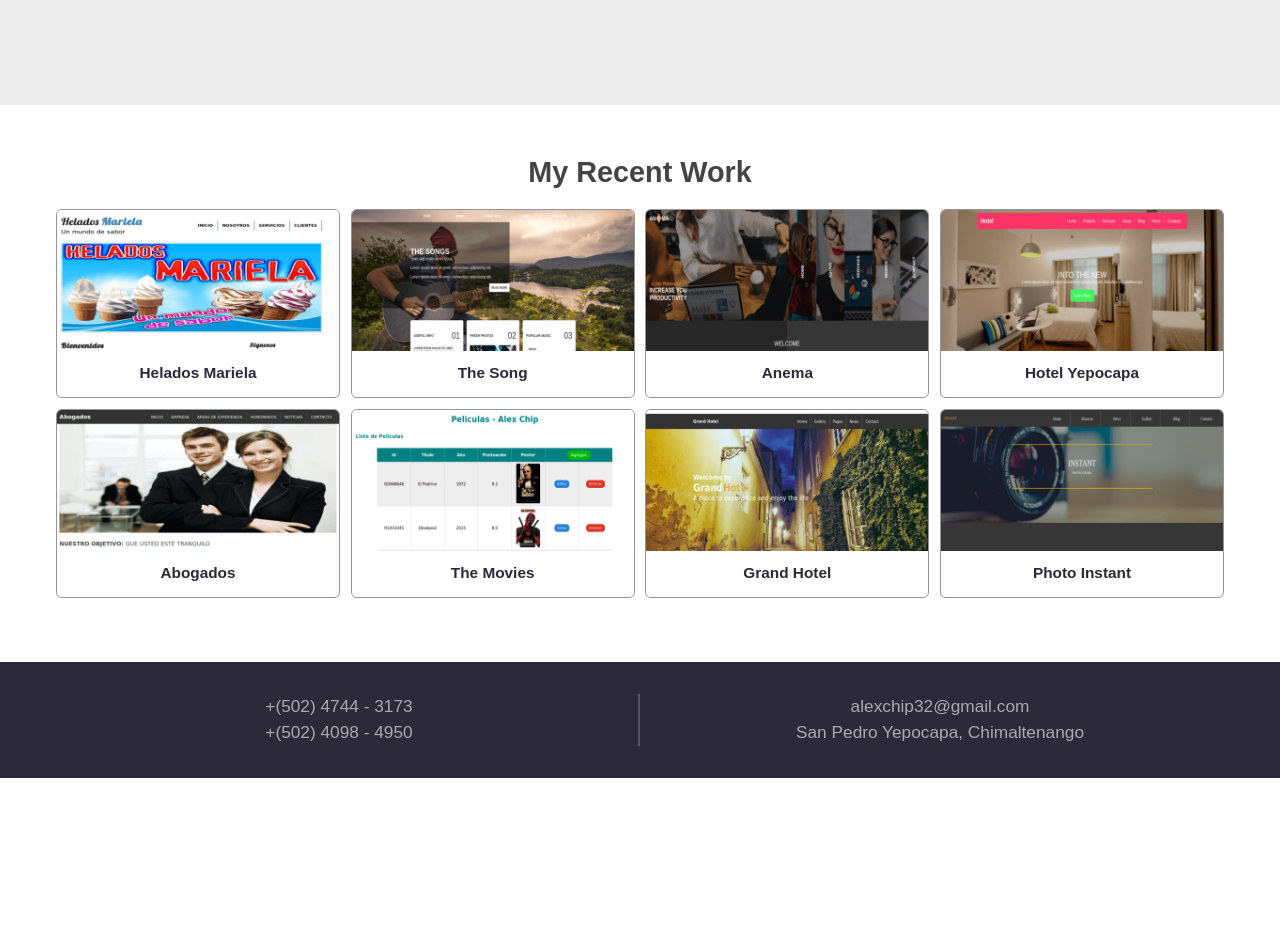
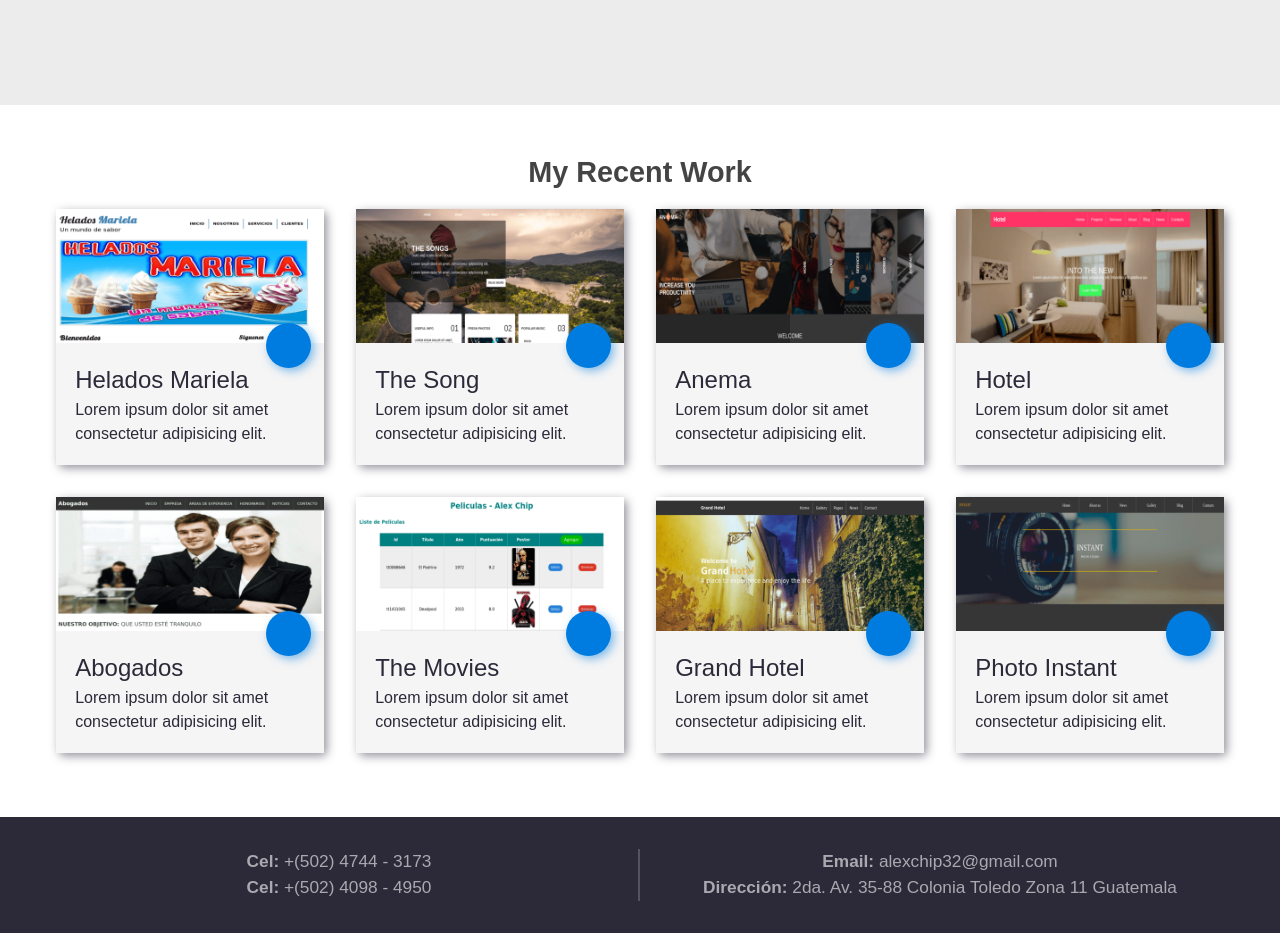
Before and after one commit to alex-chip/alex-chip, a website built with webpack: page src/pug/index.pug in a window 1280 px wide. Shown: the part 1380-2313 px from the top of the page. Before the commit the page ends 2158 px from the top, so only its background shows below. Built offline with nearby package versions, Linux system fonts and the light colour scheme; some icons are missing; files whose address does not match are found by name.

Commit message:
Rediseñando el Features de Trabajos Recientes

```diff
--- a/src/js/index.js
+++ b/src/js/index.js
@@ -1,2 +1,4 @@
-import style from '../scss/styles.scss'
-import pug from '../pug/index.pug'
+require("../scss/styles.scss")
+require("../pug/index.pug")
+
+// require ("../assets/img/banner.jpg")
--- a/src/pug/blocks/banner.pug
+++ b/src/pug/blocks/banner.pug
@@ -1,4 +1,4 @@
-.Banner__copy
+.Banner__copy.Animated
 	img.Banner__avatar(src="dist/assets/img/8da91ee5cba16c7af3b9501cf4ee947b.jpg", alt="", srcset="")
 	h1.Banner__title Alexander Chip
 	p.Banner__description Creative Designer / Frontend
--- a/src/pug/blocks/footer.pug
+++ b/src/pug/blocks/footer.pug
@@ -2,8 +2,8 @@ footer.Footer
 	.container
 		.Footer__container
 			.Footer__container--phone
-				p.Footer__info--phone.icon-phone +(502) 4744 - 3173
-				p.Footer__info--phone.icon-phone +(502) 4098 - 4950
+				p.Footer__info--phone.icon-phone <span>Cel:</span> +(502) 4744 - 3173
+				p.Footer__info--phone.icon-phone <span>Cel:</span> +(502) 4098 - 4950
 			.Footer__container--address
-				p.Footer__info--email.icon-mail alexchip32@gmail.com
-				p.Footer__info--address.icon-home San Pedro Yepocapa, Chimaltenango
+				p.Footer__info--email.icon-mail <span>Email:</span> alexchip32@gmail.com
+				p.Footer__info--address.icon-home <span>Dirección:</span> 2da. Av. 35-88 Colonia Toledo Zona 11 Guatemala
--- a/src/pug/blocks/my-work.pug
+++ b/src/pug/blocks/my-work.pug
@@ -2,27 +2,59 @@ section.Work#work
 	h2.Work__title.Title-sections My Recent Work
 	.container
 		.Work__container-gallery
-			.Work__container-img
-				img.Work__img(src="dist/assets/img/6ae197a49b01cf8c4fae425926f7848f.png", alt="Helados Mariela")
-				a.Work__link(href="https://alex-chip.github.io/page-helados/" target="_blank") Helados Mariela
-			.Work__container-img
-				img.Work__img(src="dist/assets/img/88c349d8499659747cbdd0c509b1d93a.png", alt="The song")
-				a.Work__link(href="https://alex-chip.github.io/the-song/" target="_blank") The Song
-			.Work__container-img
-				img.Work__img(src="dist/assets/img/49dcee6773da9932ef771b0894a1d3b9.png", alt="Anema")
-				a.Work__link(href="https://alex-chip.github.io/page-anema/" target="_blank") Anema
-			.Work__container-img
-				img.Work__img(src="dist/assets/img/03f0fed38ee4db5ffe2577ba5cfb8601.png", alt="Hotel Yepocapa")
-				a.Work__link(href="https://alex-chip.github.io/hotel-yepocapa/" target="_blank") Hotel Yepocapa
-			.Work__container-img
-				img.Work__img(src="dist/assets/img/2dddea57b2ddcb638c281e4eca2b0a86.png", alt="Abogados")
-				a.Work__link(href="https://alex-chip.github.io/abogados-group/" target="_blank") Abogados
-			.Work__container-img
-				img.Work__img(src="dist/assets/img/f061caaf1a5d3c9f2c9d743b0c3292b9.png", alt="Movies")
-				a.Work__link(href="https://movies-new.herokuapp.com/" target="_blank") The Movies
-			.Work__container-img
-				img.Work__img(src="dist/assets/img/fb3bba1dc4f8960fe99fe2a16e31b317.png", alt="Grand Hotel")
-				a.Work__link(href="https://alex-chip.github.io/page-grand-hotel/" target="_blank") Grand Hotel
-			.Work__container-img
-				img.Work__img(src="dist/assets/img/df7fafde1a19b5ab4a934592477277cb.png", alt="Photo Instant")
-				a.Work__link(href="https://alex-chip.github.io/photo-instant/" target="_blank") Photo Instant
+			.Work__card
+				.Work__card--image
+					img.Work__img(src="dist/assets/img/6ae197a49b01cf8c4fae425926f7848f.png", alt="Helados Mariela")
+					a.Work__card--link.icon-sign-in(href="https://alex-chip.github.io/page-helados/" target="_blank")
+				.Work__content
+					span.Work__content--title Helados Mariela
+					p.Work__content--description Lorem ipsum dolor sit amet consectetur adipisicing elit.
+			.Work__card
+				.Work__card--image
+					img.Work__img(src="dist/assets/img/88c349d8499659747cbdd0c509b1d93a.png", alt="The song")
+					a.Work__card--link.icon-sign-in(href="https://alex-chip.github.io/the-song/" target="_blank")
+				.Work__content
+					span.Work__content--title The Song
+					p.Work__content--description Lorem ipsum dolor sit amet consectetur adipisicing elit.
+			.Work__card
+				.Work__card--image
+					img.Work__img(src="dist/assets/img/49dcee6773da9932ef771b0894a1d3b9.png", alt="Anema")
+					a.Work__card--link.icon-sign-in(href="https://alex-chip.github.io/anema/" target="_blank")
+				.Work__content
+					span.Work__content--title Anema
+					p.Work__content--description Lorem ipsum dolor sit amet consectetur adipisicing elit.
+			.Work__card
+				.Work__card--image
+					img.Work__img(src="dist/assets/img/03f0fed38ee4db5ffe2577ba5cfb8601.png", alt="Hotel Yepocapa")
+					a.Work__card--link.icon-sign-in(href="https://alex-chip.github.io/hotel-yepocapa/" target="_blank")
+				.Work__content
+					span.Work__content--title Hotel
+					p.Work__content--description Lorem ipsum dolor sit amet consectetur adipisicing elit.
+			.Work__card
+				.Work__card--image
+					img.Work__img(src="dist/assets/img/2dddea57b2ddcb638c281e4eca2b0a86.png", alt="Abogados")
+					a.Work__card--link.icon-sign-in(href="https://alex-chip.github.io/abogados-group/" target="_blank")
+				.Work__content
+					span.Work__content--title Abogados
+					p.Work__content--description Lorem ipsum dolor sit amet consectetur adipisicing elit.
+			.Work__card
+				.Work__card--image
+					img.Work__img(src="dist/assets/img/f061caaf1a5d3c9f2c9d743b0c3292b9.png", alt="The Movies")
+					a.Work__card--link.icon-sign-in(href="https://movies-new.herokuapp.com/" target="_blank")
+				.Work__content
+					span.Work__content--title The Movies
+					p.Work__content--description Lorem ipsum dolor sit amet consectetur adipisicing elit.
+			.Work__card
+				.Work__card--image
+					img.Work__img(src="dist/assets/img/fb3bba1dc4f8960fe99fe2a16e31b317.png", alt="Grand Hotel")
+					a.Work__card--link.icon-sign-in(href="https://alex-chip.github.io/page-grand-hotel/" target="_blank")
+				.Work__content
+					span.Work__content--title Grand Hotel
+					p.Work__content--description Lorem ipsum dolor sit amet consectetur adipisicing elit.
+			.Work__card
+				.Work__card--image
+					img.Work__img(src="dist/assets/img/df7fafde1a19b5ab4a934592477277cb.png", alt="Photo Instant")
+					a.Work__card--link.icon-sign-in(href="https://alex-chip.github.io/photo-instant/" target="_blank")
+				.Work__content
+					span.Work__content--title Photo Instant
+					p.Work__content--description Lorem ipsum dolor sit amet consectetur adipisicing elit.
--- a/src/pug/blocks/social-networks.pug
+++ b/src/pug/blocks/social-networks.pug
@@ -1,6 +1,6 @@
 .Social
 	ul.Social__list
-		li.Social__item: a.Social__link.icon-facebook(href="#")
+		li.Social__item: a.Social__link.icon-facebook(href="https://www.facebook.com/alex.chip2")
 		li.Social__item: a.Social__link.icon-twitter(href="https://twitter.com/alex_chip42")
 		li.Social__item: a.Social__link.icon-linkedin(href="https://www.linkedin.com/in/alexander-chip-512726159/")
 		li.Social__item: a.Social__link.icon-github(href="https://github.com/alex-chip")
--- a/src/scss/components/_footer.scss
+++ b/src/scss/components/_footer.scss
@@ -33,6 +33,10 @@
 			&::before {
 				margin-right: .5em;
 			}
+
+			& > span {
+				font-weight: bold;
+			}
 		}
 
 		@include from(m) {
--- a/src/scss/components/_my-work.scss
+++ b/src/scss/components/_my-work.scss
@@ -1,11 +1,12 @@
 .Work {
 	margin-bottom: $gap * 2;
+	color: $second-color;
 	&__container {
 
 		&-gallery {
 			display: grid;
 			grid-template-columns: repeat(2, 1fr);
-			grid-gap: $gap / 3;
+			grid-gap: $gap;
 			// grid-template-rows: repeat()
 			padding: 0 $gap / 2;
 
@@ -13,59 +14,55 @@
 				grid-template-columns: repeat(4, 1fr);
 			}
 		}
+	}
 
-		&-img {
+	&__card {
+		border-radius: .25em;
+		box-shadow: 3px 3px 10px rgba($second-color, .5);
+
+		&--image {
+			border-radius: .25em .25em 0 0;
 			position: relative;
-			overflow: hidden;
-			border: 1px solid rgba($second-color, .5);
-			border-radius: .3em;
-			&::before {
-				transition: all .5s;
-				content: "";
-				position: absolute;
-				bottom: 0%;
-				left: 0%;
-				width: 20px;
-				height: 20px;
-				background: rgba($second-color, .5);
-				border-radius: 50%;
-				transform: scale(.001);
-			}
-			&:hover {
-				// cursor: pointer;
 
-				&:before{
-					transform: scale(50);
-				}
+			& > img {
+				display: block;
 			}
 		}
+
+		&--link {
+			position: absolute;
+			background: $first-color;
+			color: #fff;
+			font-size: 16px;
+			border-radius: 50%;
+			height: 45px;
+			width: 45px;
+			text-align: center;
+			line-height: 45px;
+			right: 5%;
+			bottom: -25px;
+			transition: all .3s;
+			box-shadow: 3px 3px 10px rgba($first-color, .5);
+
+			&:hover {
+				background: darken($first-color, 10%)
+			}
+		}
+
 	}
 
-	&__img {
-		display: block;
-	}
+	&__content {
+		background: darken(#FFF, 4%);
+		padding: 1em;
+		font-weight: 200;
 
-	&__link {
-		text-align: center;
-		color: var(--second-color);
-		display: block;
-		font-size: .8em;
-		position: relative;
-		z-index: 100;
-		transition: all .4s;
-		margin-bottom: $gap / 3;
-		margin-top: $gap / 3;
-		border-bottom: 2px solid #FFF;
-		width: 90%;
-		// padding: 0 $gap;
-		font-weight: bold;
-		margin-left: auto;
-		margin-right: auto;
+		&--title {
+			font-size: 24px;
+		}
 
-		&:hover {
-			color: var(--first-color);
-			// text-decoration: underline;
-			border-bottom: 2px solid var(--first-color);
+		&--description {
+			margin: 0;
+			font-size: 16px;
 		}
 	}
 }
--- a/src/scss/config/_modules.scss
+++ b/src/scss/config/_modules.scss
@@ -56,3 +56,18 @@
 	margin-left: auto;
 	margin-right: auto;
 }
+
+// Animations
+
+.Animated {
+	transform: translate3d(0, -100%, 0);
+	animation: fadeInDown 1s forwards;
+}
+
+@keyframes fadeInDown {
+	to {
+		transform: translate3d(0, 0, 0);
+		top: 50%;
+		transform: translateY(-50%);
+	}
+}
--- a/webpack.config.js
+++ b/webpack.config.js
@@ -32,11 +32,6 @@ module.exports = {
 				use: ['style-loader','css-loader','sass-loader'],
 				exclude: /node_modules/
 			},
-			// {
-			// 	test: /\.css$/,
-			// 	use: ['style-loader', 'css-loader', 'sass-loader'],
-			// 	exclude: /node_modules/
-			// },
 			{
 				test: /\.pug$/,
 				use: ['pug-loader']
@@ -45,17 +40,17 @@ module.exports = {
 				test: /\.(png|jpg|gif)$/,
 				loader: 'file-loader'
 				// options: {
-				// 	publicPath: 'src/assets',
-				// 	outputPath: 'assets/img'
-				// }
-				// include: path.join(__dirname, 'src/assets')
+				// 	publicPath: `${__dirname}/src/assets/img`,
+				// 	outputPath: `${__dirname}/dist/assets/img`
+				// },
+				// include: `${__dirname}/src/assets`
 			}
 		]
 	},
 	plugins: [
 		new HtmlWebPackPlugin({
 			template: './src/pug/index.pug',
-			filename: '../index.html'
+			filename: `${__dirname}/index.html`
 		}),
 		new MiniCssExtractPlugin({
 			filename: 'style.css',
```
Also changed, not shown: src/scss/components/_banner.scss (+3 -4 lines), dist/js/bundle.js, index.html.
